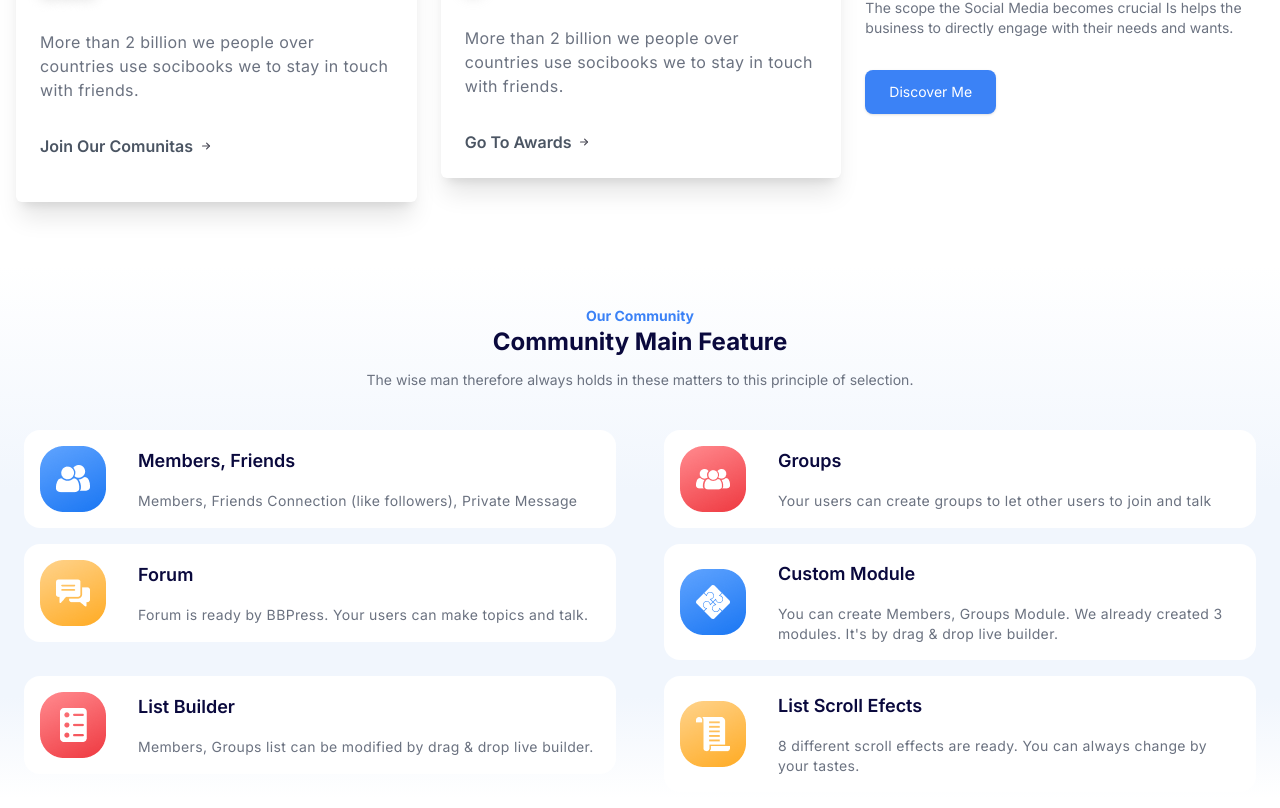
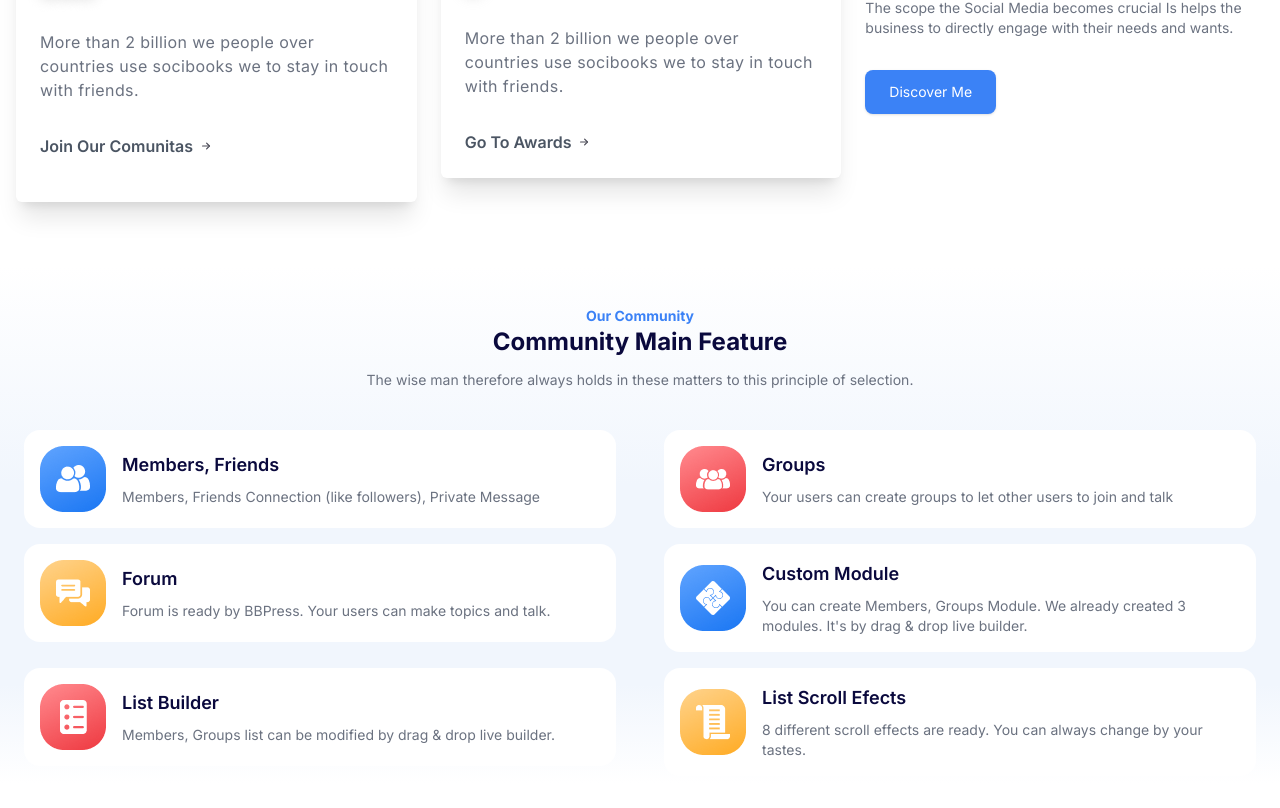
Before and after one commit to nadialvy/netbook-web, a Next.js app: page / in a window 1280 px wide. Shown: the part 1832-2640 px from the top of the page. Built offline with nearby package versions, Linux system fonts and the light colour scheme.

Commit message:
Our Community Section

```diff
--- a/components/CommunityCard.js
+++ b/components/CommunityCard.js
@@ -1,10 +1,10 @@
 export default function CommunityCard(props){
     return(
         <div className="bg-white p-4 rounded-2xl flex items-center justify-start mx-6 mb-4">
-            <img src={props.icon} alt="" className="mr-8"/>
+            <img src={props.icon} alt="" className="mr-4"/>
             <div>
-                <p className="text-blue-900 text-lg font-semibold mb-4">{props.title}</p>
-                <p className="text-gray-500 text-sm tracking-wide">{props.desc}</p>
+                <p className="text-blue-900 text-lg font-semibold mb-2">{props.title}</p>
+                <p className="text-gray-500 text-sm line-clamp-2">{props.desc}</p>
             </div>
         </div>
     );
--- a/package.json
+++ b/package.json
@@ -10,6 +10,7 @@
     "lint": "next lint"
   },
   "dependencies": {
+    "@tailwindcss/line-clamp": "^0.4.2",
     "next": "13.1.1",
     "react": "18.2.0",
     "react-dom": "18.2.0"
--- a/styles/custom.css
+++ b/styles/custom.css
@@ -1,3 +1,3 @@
 .text-xxs {
     font-size: 0.625rem; /* 10px */
-  }
+}
--- a/tailwind.config.js
+++ b/tailwind.config.js
@@ -25,6 +25,7 @@ module.exports = {
     },
   },
   plugins: [
+    require('@tailwindcss/line-clamp'),
     plugin(({ addUtilities}) => {
       const utilities = {
         '.community-gradient' : {
```
Also changed, not shown: 1 other file (tests, documents, lock files or other folders).
